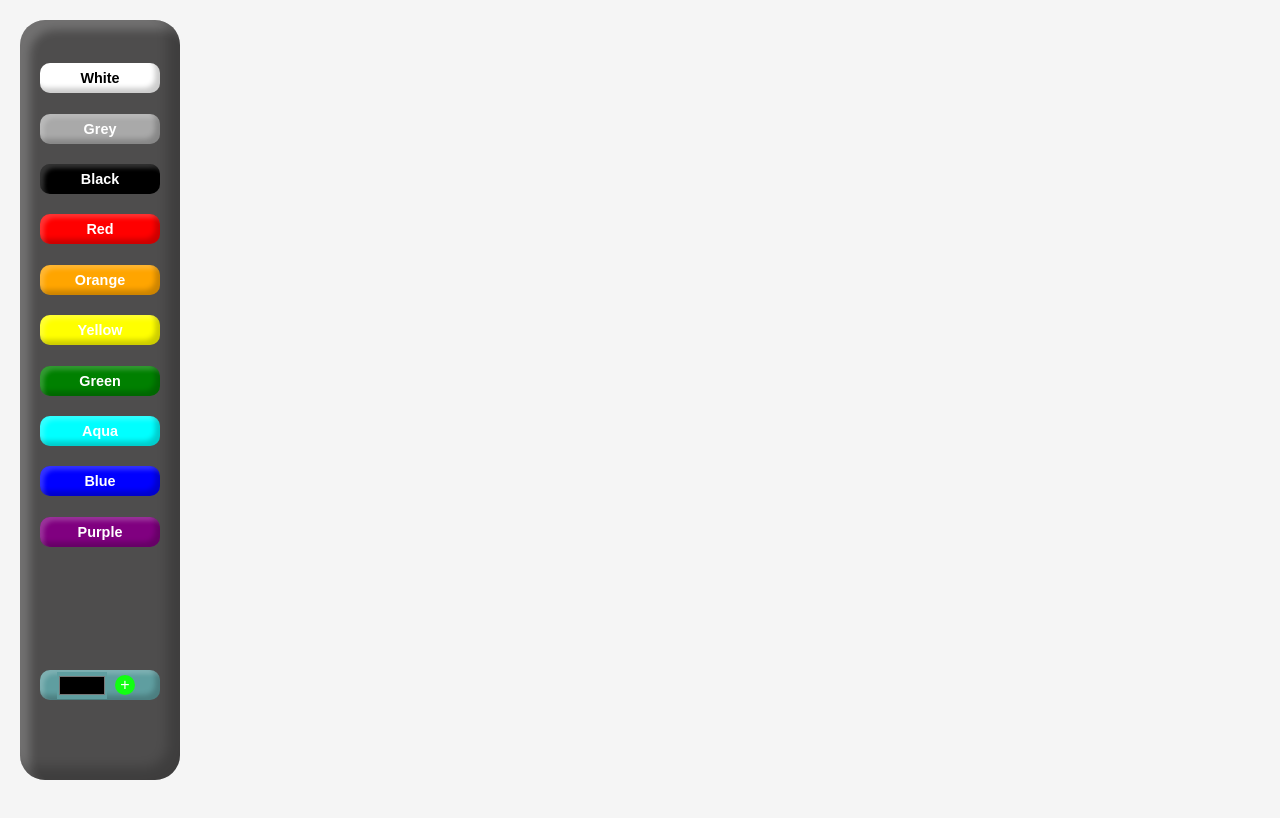
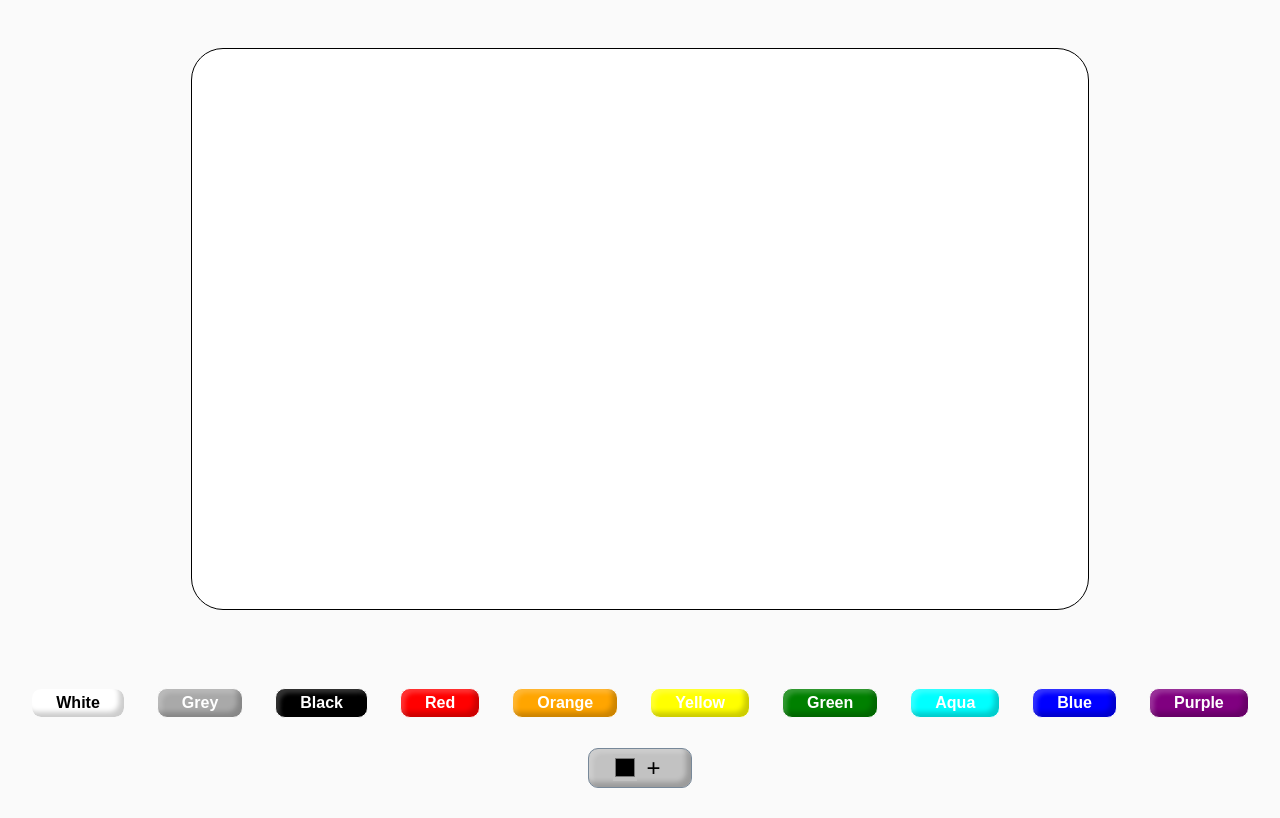
Before and after one commit to Devanshrai2003/BG-color-changer, a plain HTML site: page index.html in a window 1280 px wide. Drawn offline with Linux system fonts and the light colour scheme.

Commit message:
UI update

```diff
--- a/index.html
+++ b/index.html
@@ -7,6 +7,7 @@
     <link rel="stylesheet" href="style.css">
 </head>
 <body>
+    <div class="canvas"></div>
     <div class="menu">
         <div class="buttons">
             <button class="color-btn white">White</button>
@@ -22,9 +23,9 @@
         </div class="buttons">
         <div class="add-new">
             <input id="custom-color" type="color">
-            <button id="submit" for="custom-color">+</button>
+            <button id="add-btn" for="custom-color">+</button>
         </div>
     </div>
-    <script src="script.js"></script>
 </body>
+<script src="script.js"></script>
 </html>
--- a/script.js
+++ b/script.js
@@ -1,10 +1,10 @@
-const canvas = document.body;
+const canvas = document.querySelector(".canvas");
 const menu = document.querySelector(".menu");
 const buttons = document.querySelector(".buttons");
 const colorButtons = document.querySelectorAll(".color-btn");
-const addNewBtn = document.querySelector("#submit");
+const addNewBtn = document.querySelector("#add-btn");
 
-colorButtons.forEach(button => {
+colorButtons.forEach((button) => {
   button.addEventListener("click", () => {
     const selectedColor = button.classList[1];
     canvas.style.backgroundColor = selectedColor;
@@ -12,16 +12,17 @@ colorButtons.forEach(button => {
 });
 
 addNewBtn.addEventListener("click", () => {
-    const newBtn = document.createElement("button");
   const colorPicker = document.getElementById("custom-color");
   const newColor = colorPicker.value;
 
+  const newBtn = document.createElement("button");
+
   newBtn.classList.add("color-btn");
   newBtn.style.backgroundColor = newColor;
-    newBtn.innerText = newColor
+  newBtn.innerText = newColor;
   newBtn.addEventListener("click", () => {
     canvas.style.backgroundColor = newColor;
-    })
+  });
 
   buttons.appendChild(newBtn);
-})
+});
--- a/style.css
+++ b/style.css
@@ -1,109 +1,134 @@
-*{
+* {
   margin: 0;
   padding: 0;
 }
 
-body{
-    background-color: whitesmoke;
+body {
+  background-color: #fafafa;
 }
 
-.menu{
-    margin: 20px 20px;
-    height: 95vh;
-    width: 20vh;
-    border-radius: 25px;
-    display: grid;
-    justify-content: center;
-    align-items: center;
-    background-color: rgb(78, 77, 77);
-    box-shadow: -12px -12px 12px rgba(0, 0, 0, 0.2)inset, 10px 10px 10px rgba(255, 255, 255, 0.2) inset;
+.canvas {
+  margin: auto;
+  margin-top: 3rem;
+  margin-bottom: 3rem;
+  height: 70vh;
+  width: 70vw;
+  background-color: #ffffff;
+  border: 1px solid black;
+  border-radius: 2rem;
+  transition: ease 500ms;
 }
 
-.buttons{
-    display: grid;
-    justify-content: center;
+.menu {
+  width: 90%;
+  height: 20vh;
+  display: flex;
+  flex-direction: column;
+  justify-content: space-evenly;
   align-items: center;
-    grid-template-rows: 11;
-    height: 90%;
+  margin: auto;
 }
 
-.color-btn{
-    padding: 10px;
-    margin-top: 10px;
-    font-size: 0.9rem;
+.buttons {
+  display: grid;
+  grid-template-columns: repeat(10, 1fr);
+  gap: 2rem;
+}
+
+.color-btn {
+  border-radius: 10px;
+  padding: 0.3rem 1.5rem;
+  font-size: 1rem;
+  color: white;
   font-weight: 600;
+  border: 1px solid #fafafa;
+  box-shadow: -5px -5px 5px rgba(0, 0, 0, 0.2) inset,
+    4px 4px 4px rgba(255, 255, 255, 0.2) inset;
+}
+
+.color-btn:hover {
+  opacity: 80%;
+  transition: ease 150ms;
+}
+
+.add-new {
+  box-shadow: -5px -5px 5px rgba(0, 0, 0, 0.2) inset,
+    4px 4px 4px rgba(255, 255, 255, 0.2) inset;
+  padding: 0.3rem 1.5rem;
+  border-radius: 10px;
+  background-color: rgb(194, 194, 194);
+  border: 1px solid lightslategray;
+  display: flex;
+  justify-content: center;
+  gap: 0.2rem;
+  align-items: center;
+}
+
+.white {
+  background-color: white;
+  color: black;
+}
+.grey {
+  background-color: darkgray;
+}
+.black {
+  background-color: black;
+}
+.red {
+  background-color: red;
+}
+.orange {
+  background-color: orange;
+}
+.yellow {
+  background-color: yellow;
+}
+.green {
+  background-color: green;
+}
+.aqua {
+  background-color: aqua;
+}
+.blue {
+  background-color: blue;
+}
+.purple {
+  background-color: purple;
+}
+
+#custom-color {
+  background-color: rgb(194, 194, 194);
+  width: 1.5rem;
   border: none;
-    height: 30px;
-    width: 120px;
-    border-radius: 10px;
-    color: white;
-    box-shadow: -5px -5px 5px rgba(0, 0, 0, 0.2)inset, 4px 4px 4px rgba(255, 255, 255, 0.2) inset;
+  margin: none;
+  padding: none;
+}
+
+#add-btn {
+  border: none;
+  background-color: transparent;
+  color: black;
+  padding: 0 6px;
+  border-radius: 999px;
+  font-size: 1.5rem;
   display: flex;
   justify-content: center;
   align-items: center;
 }
 
-.white{
-    background-color: white;
-    color: black;
-}
-.grey{
-    background-color: darkgray;
-}
-.black{
-    background-color: black;
-}
-.red{
-    background-color: red;
-}
-.orange{
-    background-color: orange;
-}
-.yellow{
-    background-color: yellow;
-}
-.green{
-    background-color: green;
-}
-.aqua{
-    background-color: aqua;
-}
-.blue{
-    background-color: blue;
-}
-.purple{
-    background-color: purple;
-}
-.add-new{
-    background-color: cadetblue;
-    box-shadow: -5px -5px 5px rgba(0, 0, 0, 0.2)inset, 4px 4px 4px rgba(255, 255, 255, 0.2) inset;
-    margin-top: 10px;
-    font-size: 0.9rem;
-    height: 30px;
-    width: 120px;
-    border-radius: 10px;
-    color: white;
-    font-weight: 600;
-    border: none;
-    display: flex;
-    justify-content: center;
-    align-items: center;
-}
-#submit{
-    border: none;
-    background-color: rgb(17, 255, 17);
-    color: white;
-    font-size: 1rem;
-    border-radius: 50%;
-    height: 20px;
-    width: 20px;
-    margin: 8px;
-    display: flex;
-    justify-content: center;
-    align-items: center;
+#add-btn:hover {
+  background-color: rgb(164, 165, 167);
+  transition: ease 150ms;
 }
 
-#custom-color{
-    background-color: cadetblue;
-    border: none;
+@media (max-width: 1240px) {
+  .buttons {
+    grid-template-columns: repeat(5, 1fr);
   }
+}
+
+@media (max-width: 650px) {
+  .buttons {
+    grid-template-columns: repeat(3, 1fr);
+  }
+}
```
Lines whose indentation alone changed are shown as unchanged.
